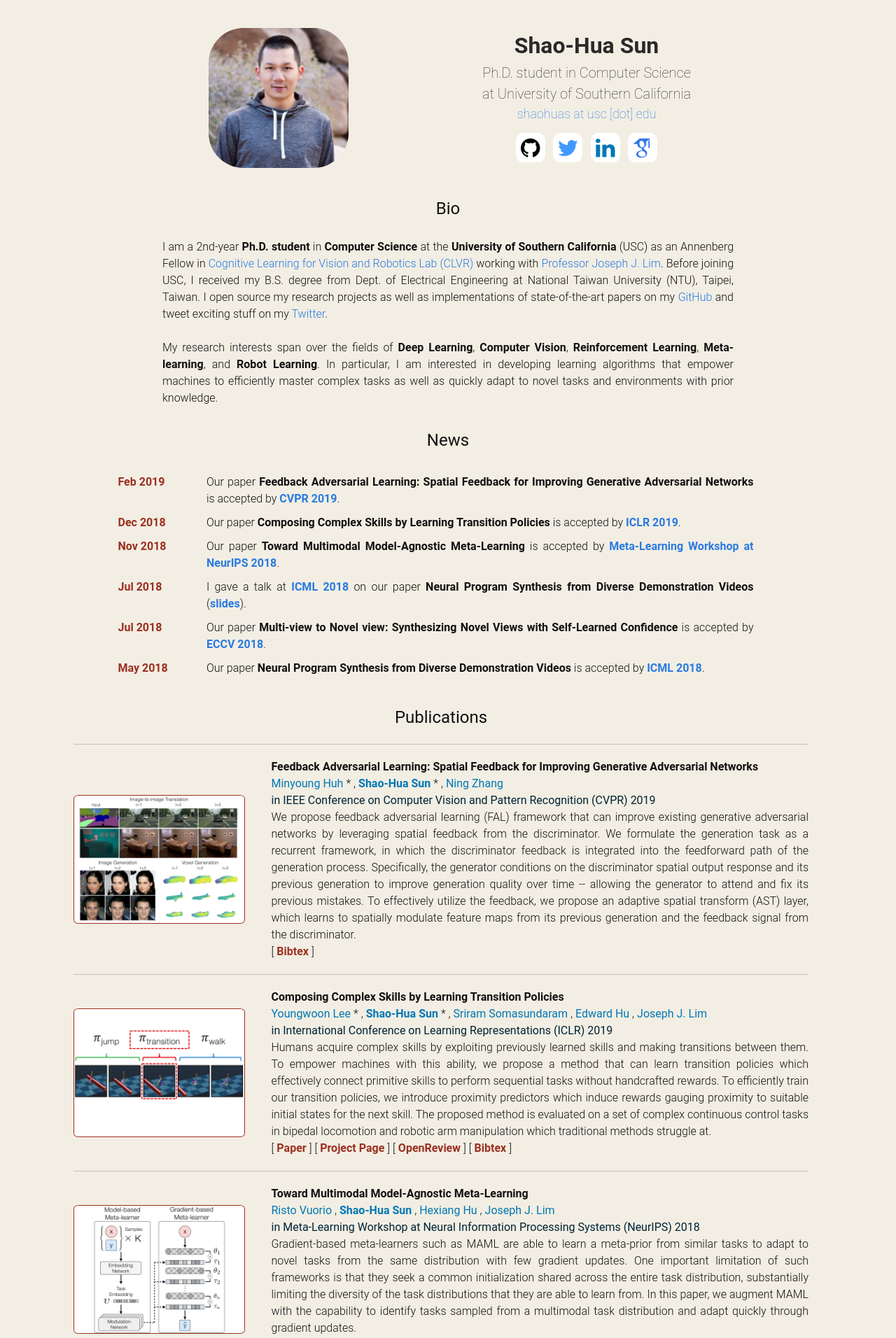
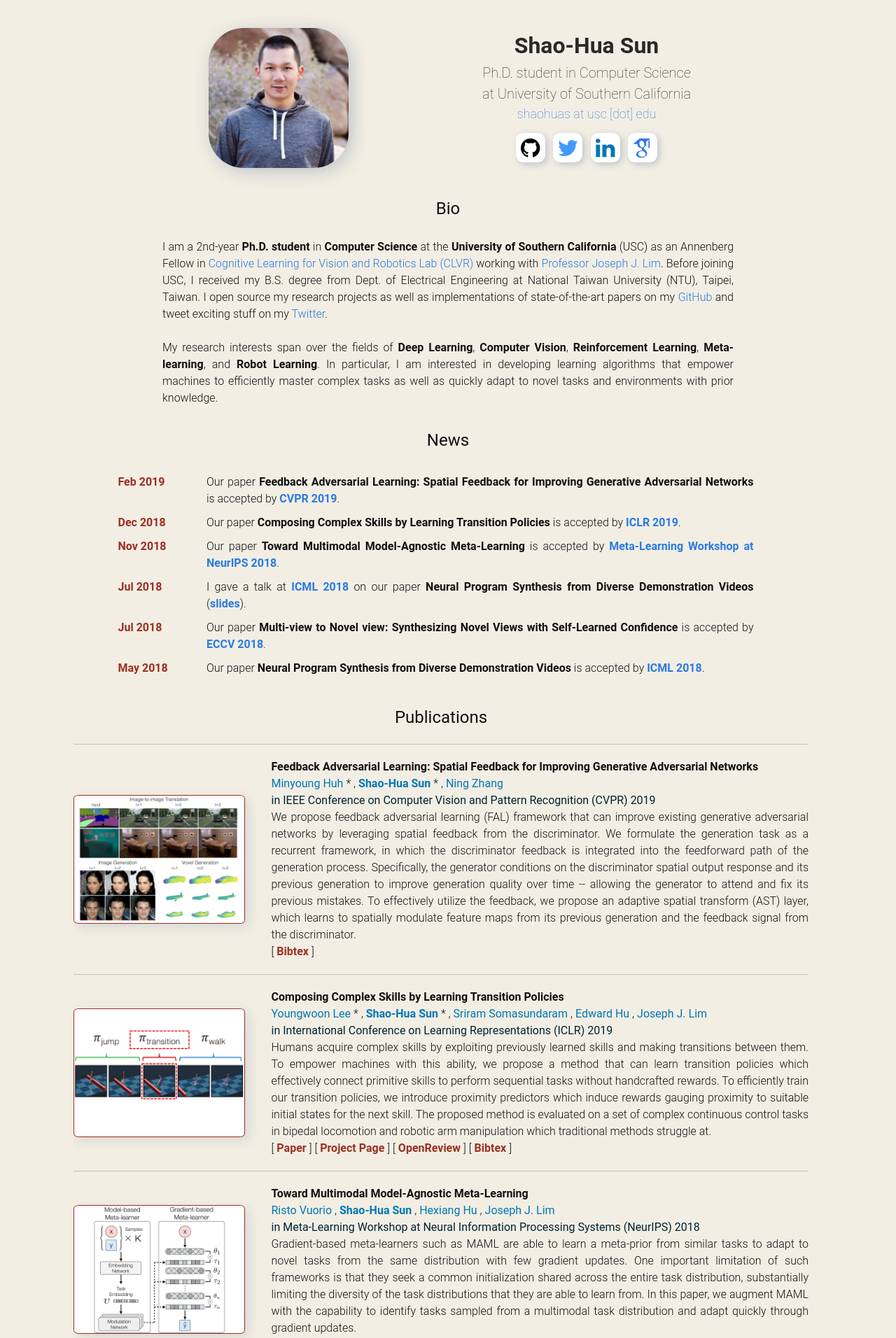
Before and after one commit to shaohua0116/shaohua0116.github.io, a Jekyll site: the page built from index.html, in a window 1280 px wide. Shown: the top 1912 px of the page at 70% size. Built offline with Jekyll 4.4.1, drawn with Linux system fonts in a browser that asks for light colours; some web fonts are replaced.

Commit message:
add box shadow

```diff
--- a/_sass/_components.scss
+++ b/_sass/_components.scss
@@ -47,6 +47,7 @@
         -ms-user-select: none;
             user-select: none;
     width:          2.6rem;
+    box-shadow: 3px 3px 10px rgba(173, 181, 189, 0.75);
 }
 
 /* Circle */
--- a/_sass/_cover.scss
+++ b/_sass/_cover.scss
@@ -129,6 +129,7 @@
   margin:         0px auto;
   width:          200px;
   border-radius:  25%;
+  box-shadow: 5px 5px 25px rgba(173, 181, 189, 0.75);
   // border-radius:  50%;
   // border-width:   3px;
   // border-style:   solid;
--- a/_sass/_publications.scss
+++ b/_sass/_publications.scss
@@ -50,6 +50,7 @@
   width:          320px;
   border:         1px solid $red-color-dark;
   border-radius:  3%;
+  box-shadow: 5px 5px 15px rgba(173, 181, 189, 0.4);
 }
 
 .pub-left > .frame {
```
